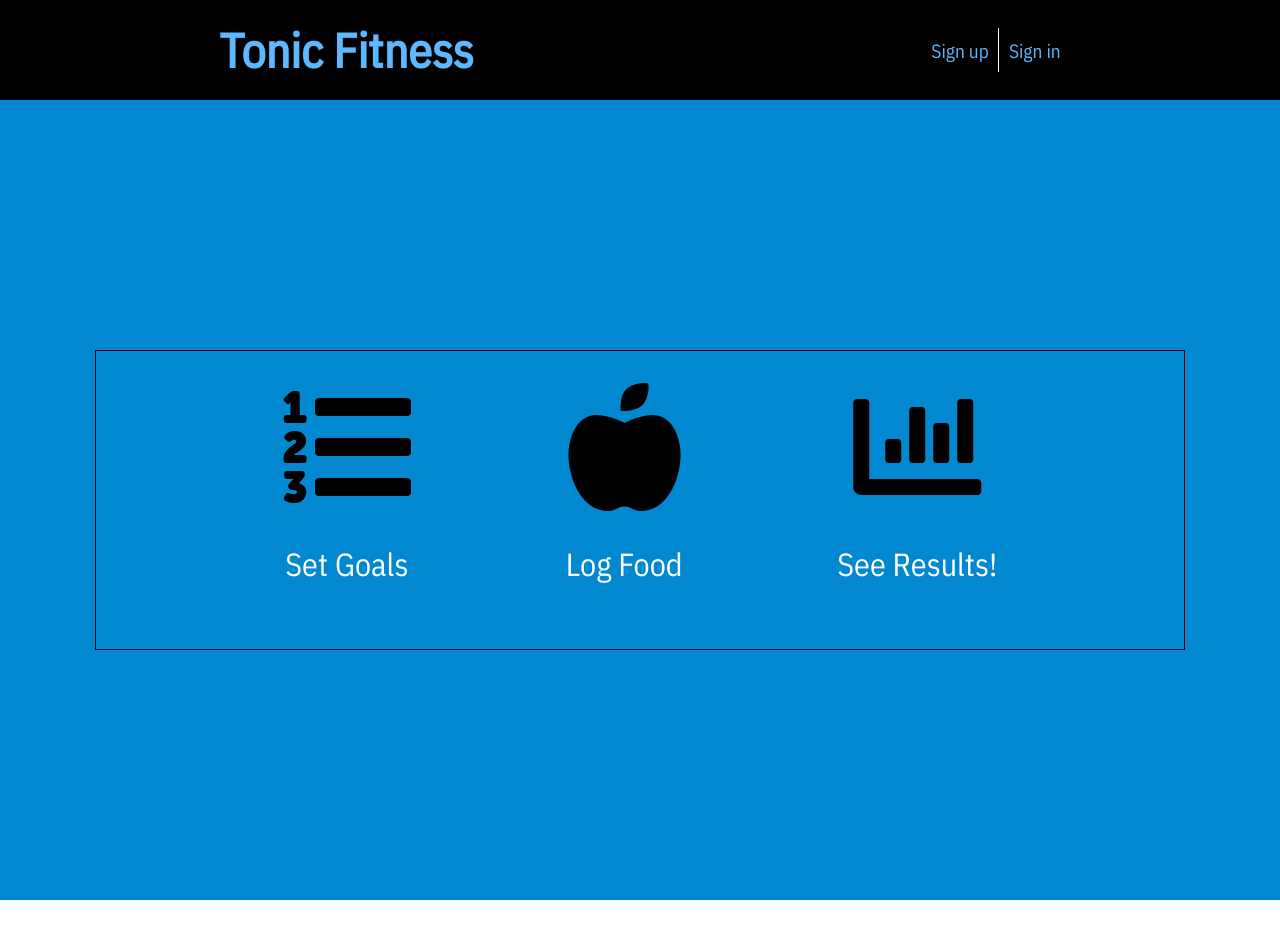
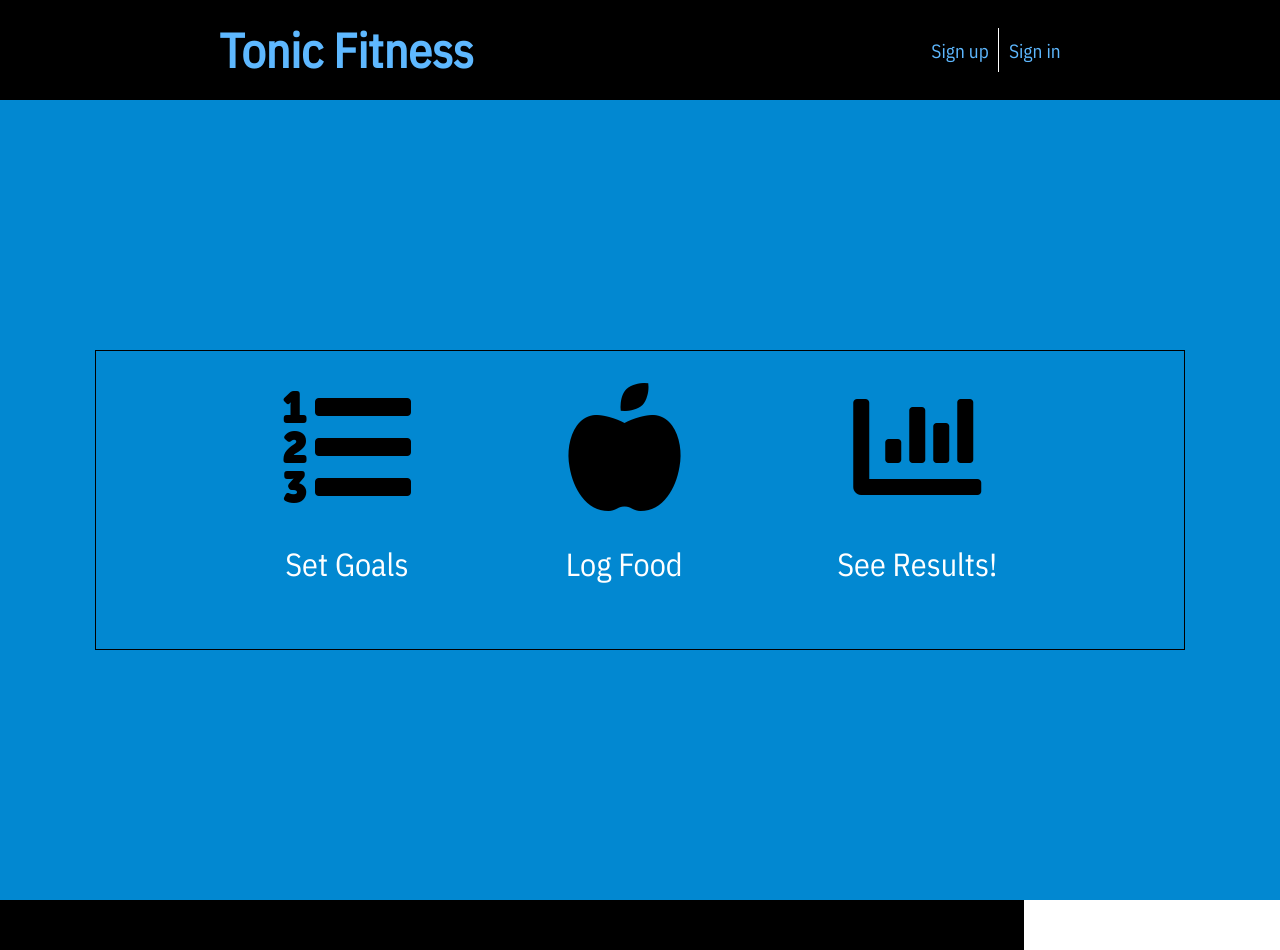
Before and after one commit to chingu-voyages/geckos-project-11, a React (Create React App) app in the folder tonic-fitness/: page / in a window 1280 px wide. Built offline with nearby package versions, Linux system fonts and the light colour scheme.

Commit message:
Create Error component for error popup

```diff
--- a/tonic-fitness/src/App.js
+++ b/tonic-fitness/src/App.js
@@ -1,15 +1,16 @@
 import React, { Component } from 'react';
 import ReactDOM from 'react-dom';
 import { Switch, Route } from 'react-router-dom';
+import axios from "axios";
 
 //Components
 import Nav from './components/Nav.js';
+import Error from './components/Error.js';
 import Login from './components/Login.js';
 import Landing from './components/Landing.js';
 import Goals from './components/Goals.js';
 import Log from './components/Log.js';
 import Results from './components/Results.js';
-import axios from "axios";
 
 //Stylesheets
 import './stylesheets/App.scss';
@@ -69,7 +70,7 @@ class App extends Component {
   //Handle error from API call and inform user
   handleAPIError = (error) => {
     const errorDialog = (
-      <div className="error-popup">
+      <div className="error-popup flex-col">
         <h3 className="heading-text">{error}</h3>
       </div>
     );
@@ -89,6 +90,7 @@ class App extends Component {
     return (
       <div id="app-container">
         <Nav />
+        <Error />
         <Switch>
           <Route exact path='/'
                  component={Landing} />
--- /dev/null
+++ b/tonic-fitness/src/components/Error.js
@@ -0,0 +1,11 @@
+import React from 'react';
+
+const Error = (props) => {
+  return (
+    <div className="error-popup flex-col">
+      <h3 className="heading-text">{props.error}</h3>
+    </div>
+  );
+}
+
+export default Error;
```
